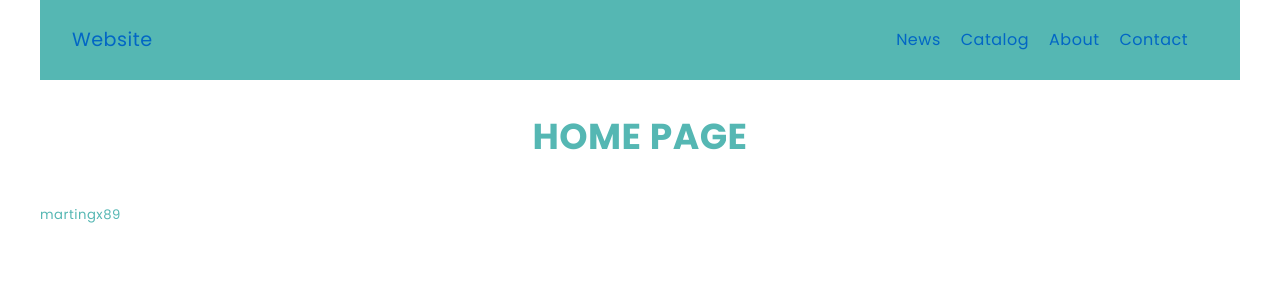
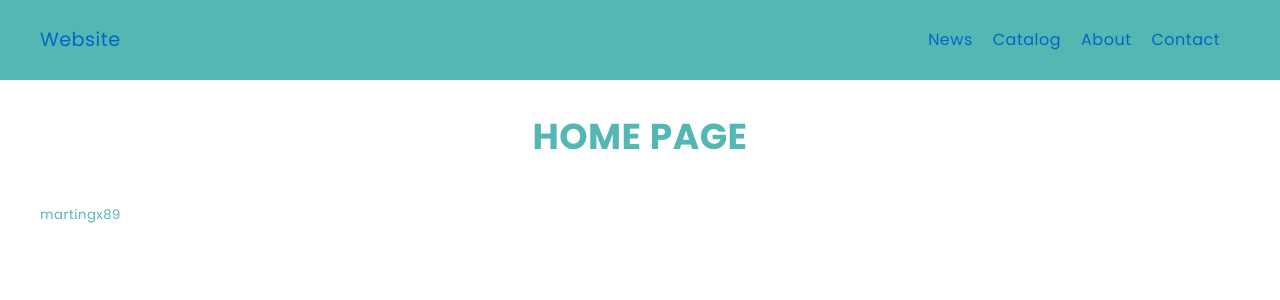
Before and after one commit to martingx89/sheep-one, a React (Create React App) app: page / in a window 1280 px wide. Shown: the top 300 px of the page. Built offline with nearby package versions, Linux system fonts and the light colour scheme; no server answers.

Commit message:
Refactor: container for navigation

```diff
--- a/src/components/views/Navbar/Navbar.js
+++ b/src/components/views/Navbar/Navbar.js
@@ -16,8 +16,9 @@ const Navbar = () => {
   };
 
   return (
+    <nav className={styles.navigation}>
       <Container>
-      <nav className={styles.nav}>
+        <div className={styles.container}>
           <div className={styles.logo}>
             <Link to='/'>Website</Link>
           </div>
@@ -48,8 +49,9 @@ const Navbar = () => {
               </NavLink>
             </li>
           </ul>
+        </div>
+      </Container>
     </nav>
-    </Container>
   );
 };
 
--- a/src/components/views/Navbar/Navbar.module.scss
+++ b/src/components/views/Navbar/Navbar.module.scss
@@ -1,11 +1,14 @@
 @import '../../../styles/typography.scss';
 
-.nav {
+.container {
   display: flex;
-  height: 80px;
-  width: 100%;
   justify-content: space-between;
   align-items: center;
+  height: 80px;
+}
+
+.navigation {
+  width: 100%;
   padding: 0 2rem;
   font-size: 1rem;
   background-color: $color-light;
```
Lines whose indentation alone changed are shown as unchanged.
